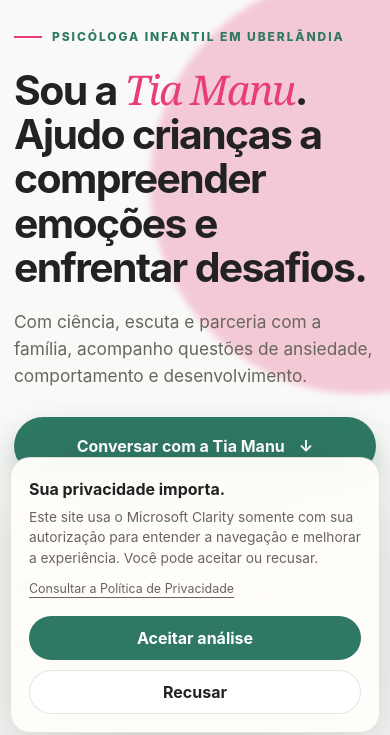
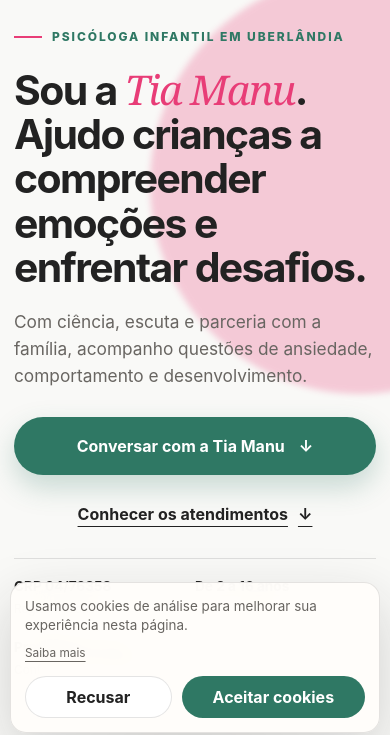
Before and after one commit to Matheusdmsh/Portflio-Manu, a plain HTML site: page dist/index.html in a window 390 px wide. Shown: the part 101-836 px from the top of the page. Drawn offline with Linux system fonts and the light colour scheme.

Commit message:
Atualização do Cookes

```diff
--- a/dist/index.html
+++ b/dist/index.html
@@ -343,13 +343,12 @@
 
     <section class="cookie-banner" data-cookie-banner aria-label="Preferências de privacidade" hidden>
       <div class="cookie-copy">
-        <strong>Sua privacidade importa.</strong>
-        <p>Este site usa o Microsoft Clarity somente com sua autorização para entender a navegação e melhorar a experiência. Você pode aceitar ou recusar.</p>
-        <button type="button" class="cookie-policy-link" data-open-privacy>Consultar a Política de Privacidade</button>
+        <p>Usamos cookies de análise para melhorar sua experiência nesta página.</p>
+        <button type="button" class="cookie-policy-link" data-open-privacy>Saiba mais</button>
       </div>
       <div class="cookie-actions">
         <button type="button" class="cookie-button cookie-button-secondary" data-reject-cookies>Recusar</button>
-        <button type="button" class="cookie-button cookie-button-primary" data-accept-cookies>Aceitar análise</button>
+        <button type="button" class="cookie-button cookie-button-primary" data-accept-cookies>Aceitar cookies</button>
       </div>
     </section>
 
--- a/dist/styles.css
+++ b/dist/styles.css
@@ -263,13 +263,12 @@ p { color: var(--muted); }
 .footer-legal button { font-size: .7rem; }
 .footer-legal button:hover, .cookie-policy-link:hover { color: var(--pink-dark); }
 
-.cookie-banner { position: fixed; left: 50%; bottom: 22px; z-index: 400; width: min(calc(100% - 32px), 980px); translate: -50% 0; display: grid; grid-template-columns: 1fr auto; align-items: center; gap: 28px; padding: 22px 24px; border: 1px solid var(--border); border-radius: 24px; background: rgba(255,253,250,.97); box-shadow: 0 24px 70px rgba(34,34,34,.2); backdrop-filter: blur(18px); }
+.cookie-banner { position: fixed; left: 50%; bottom: 16px; z-index: 400; width: min(calc(100% - 32px), 760px); translate: -50% 0; display: grid; grid-template-columns: 1fr auto; align-items: center; gap: 20px; padding: 16px 18px; border: 1px solid var(--border); border-radius: 18px; background: rgba(255,253,250,.97); box-shadow: 0 20px 55px rgba(34,34,34,.18); backdrop-filter: blur(18px); }
 .cookie-banner[hidden] { display: none; }
-.cookie-copy strong { display: block; margin-bottom: 4px; }
-.cookie-copy p { margin: 0 0 5px; font-size: .86rem; line-height: 1.5; }
-.cookie-policy-link { font-size: .78rem; }
+.cookie-copy p { margin: 0 0 2px; font-size: .84rem; line-height: 1.45; }
+.cookie-policy-link { font-size: .74rem; }
 .cookie-actions, .privacy-actions { display: flex; align-items: center; gap: 10px; }
-.cookie-button { min-height: 44px; padding: 0 18px; border: 1px solid transparent; border-radius: 999px; font-weight: 750; cursor: pointer; }
+.cookie-button { min-height: 42px; padding: 0 16px; border: 1px solid transparent; border-radius: 999px; font-weight: 750; cursor: pointer; }
 .cookie-button-primary { background: var(--mint-dark); color: white; }
 .cookie-button-primary:hover { background: #245f50; }
 .cookie-button-secondary { border-color: var(--border); background: white; color: var(--ink); }
@@ -346,7 +345,7 @@ p { color: var(--muted); }
   .contact-copy { padding: 50px 30px; }
   .footer-grid { grid-template-columns: 1fr 1fr; }
   .footer-brand { grid-column: 1 / -1; }
-  .cookie-banner { grid-template-columns: 1fr; gap: 16px; }
+  .cookie-banner { grid-template-columns: 1fr; gap: 12px; }
   .cookie-actions { justify-content: flex-end; }
 }
 
@@ -372,9 +371,11 @@ p { color: var(--muted); }
   .footer-brand { grid-column: auto; }
   .footer-bottom { flex-direction: column; }
   .footer-legal { justify-content: flex-start; }
-  .cookie-banner { bottom: 10px; width: calc(100% - 20px); padding: 18px; border-radius: 20px; }
-  .cookie-actions, .privacy-actions { align-items: stretch; flex-direction: column-reverse; }
-  .cookie-button { width: 100%; }
+  .cookie-banner { bottom: 10px; width: calc(100% - 20px); padding: 14px; border-radius: 16px; }
+  .cookie-actions { display: grid; grid-template-columns: 1fr 1.25fr; }
+  .cookie-actions .cookie-button { width: 100%; }
+  .privacy-actions { align-items: stretch; flex-direction: column-reverse; }
+  .privacy-actions .cookie-button { width: 100%; }
   .privacy-card { padding: 34px 22px 26px; }
   .privacy-close { top: 12px; right: 12px; }
 }
```
